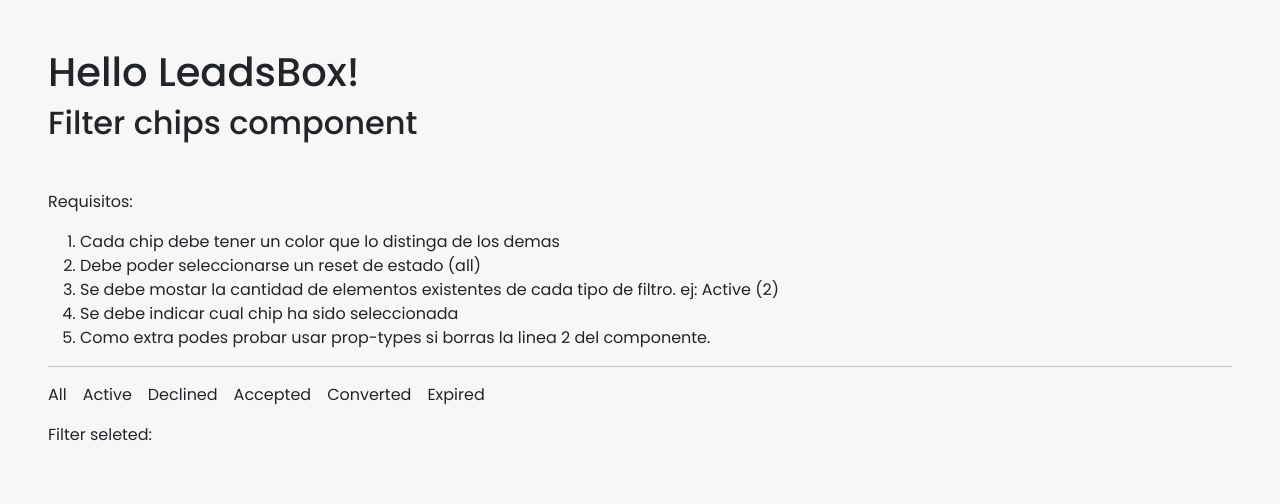
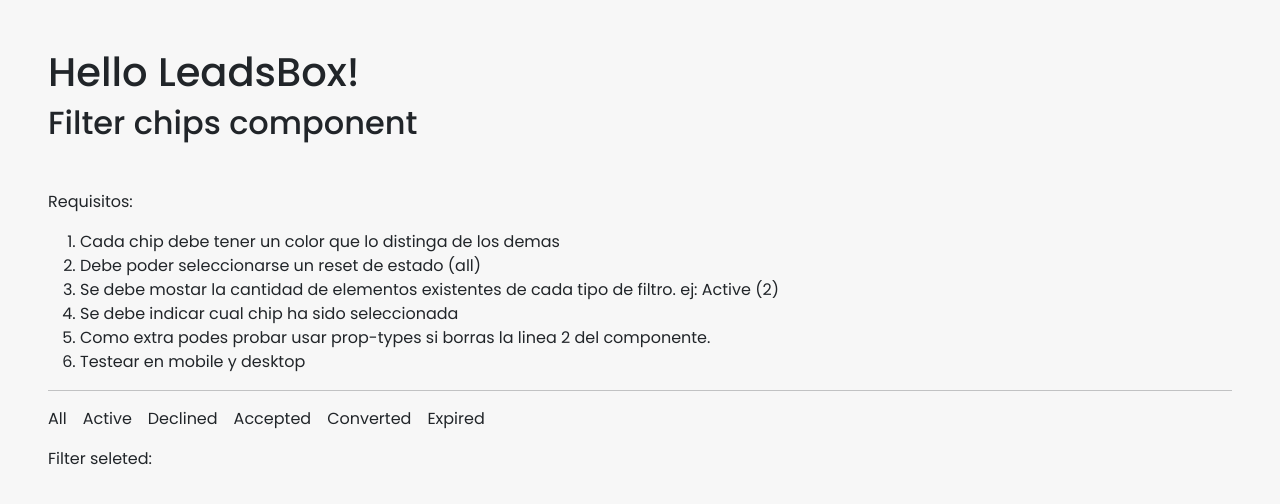
Before and after one commit to CrisGraciano/leadsboxfilter, a React (Create React App) app: page / in a window 1280 px wide. Shown: the top 504 px of the page. Built offline with nearby package versions, Linux system fonts and the light colour scheme; the HTML template or start-up script is replaced by a standard one.

Commit message:
gh-pages config

```diff
--- a/package.json
+++ b/package.json
@@ -2,6 +2,7 @@
   "name": "react-base-files",
   "version": "0.1.0",
   "private": true,
+  "homepage": "https://carolinapapes.github.io/leadsboxComponents/",
   "dependencies": {
     "@testing-library/jest-dom": "^5.16.5",
     "@testing-library/react": "^13.4.0",
--- a/src/App.jsx
+++ b/src/App.jsx
@@ -61,6 +61,7 @@ function App() {
           Como extra podes probar usar prop-types si borras la linea 2 del
           componente.
         </li>
+        <li>Testear en mobile y desktop</li>
       </ol>
 
       <hr />
```
